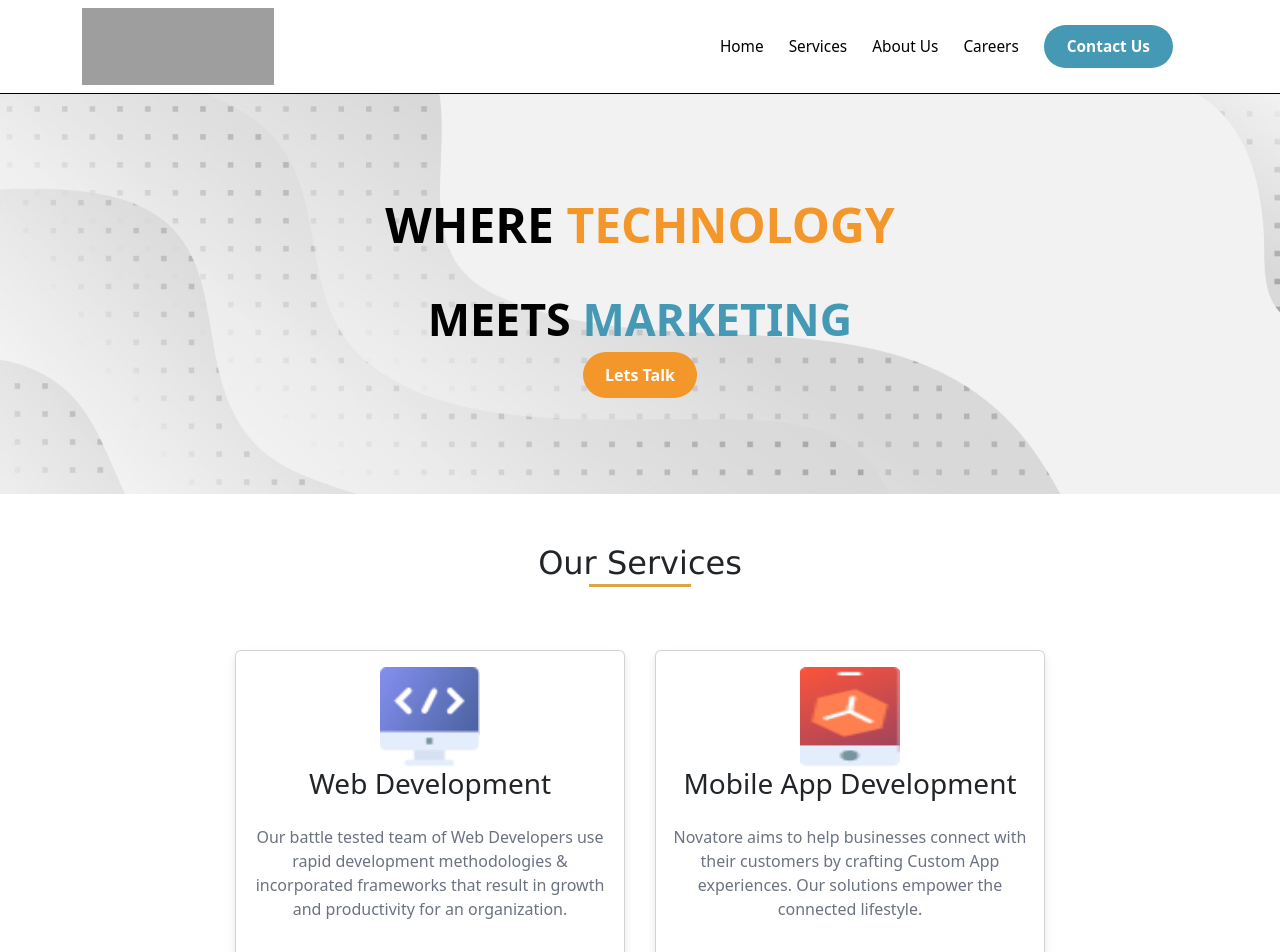
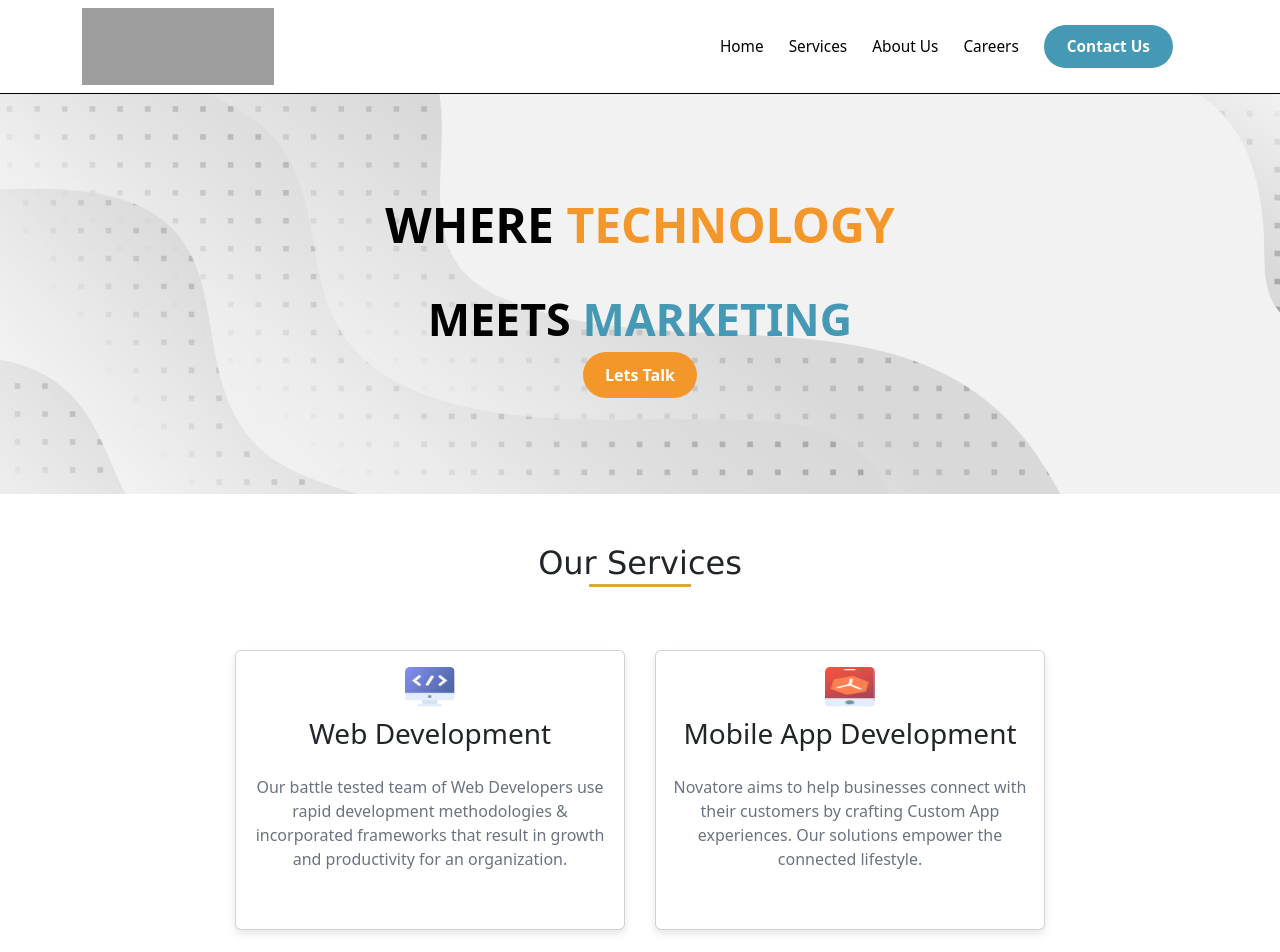
Before and after one commit to Softmark-sol/Softmark-Solutions-Frontend, a React (Create React App) app: page / in a window 1280 px wide. Shown: the top 952 px of the page. Built offline with nearby package versions, Linux system fonts and the light colour scheme; grey boxes are pictures that could not be loaded.

Commit message:
Some changes

```diff
--- a/src/css/Plans.css
+++ b/src/css/Plans.css
@@ -7,7 +7,6 @@
   flex-wrap: wrap;
   gap: 20px;
   padding: 40px 0;
-  /* background: linear-gradient(to right, #f3f4f6, #f3f4f6); */
 }
 
 .plan-card {
@@ -52,7 +51,7 @@
 
 .select-button {
   padding: 10px 20px;
-  background-color: #007bff;
+  background-color: #4599B4;
   color: #fff;
   border: none;
   border-radius: 5px;
@@ -63,7 +62,7 @@
 }
 
 .select-button:hover {
-  background-color: #0056b3;
+  background-color: #F3972B;
 }
 
 .plan-features-container {
@@ -85,6 +84,6 @@
 }
 
 .plan-features li i {
-  color: #007bff;
+  color: #4599B4;
   margin-right: 10px;
 }
--- a/src/css/Singlecard.css
+++ b/src/css/Singlecard.css
@@ -9,7 +9,7 @@
     cursor: pointer;
     box-shadow: 0 4px 8px rgba(0, 0, 0, 0.1);
     transition: transform 0.3s ease;
-    min-height: 320px;
+    min-height: 280px;
     }
 
     .card:hover {
@@ -52,6 +52,7 @@
   }
 
   .card-img{
-    height: 100px;
-    width: 100px !important;
+    height: 50px;
+    width: 50px !important;
+    padding-bottom: 10px;
   }
--- a/src/pages/Plans.jsx
+++ b/src/pages/Plans.jsx
@@ -3,7 +3,6 @@ import Card from "@mui/material/Card";
 import CardContent from "@mui/material/CardContent";
 import { CardActionArea } from "@mui/material";
 import "../css/Plans.css";
-import 'bootstrap/dist/css/bootstrap.min.css';
 
 export default function Plans() {
   const plans = [
```
